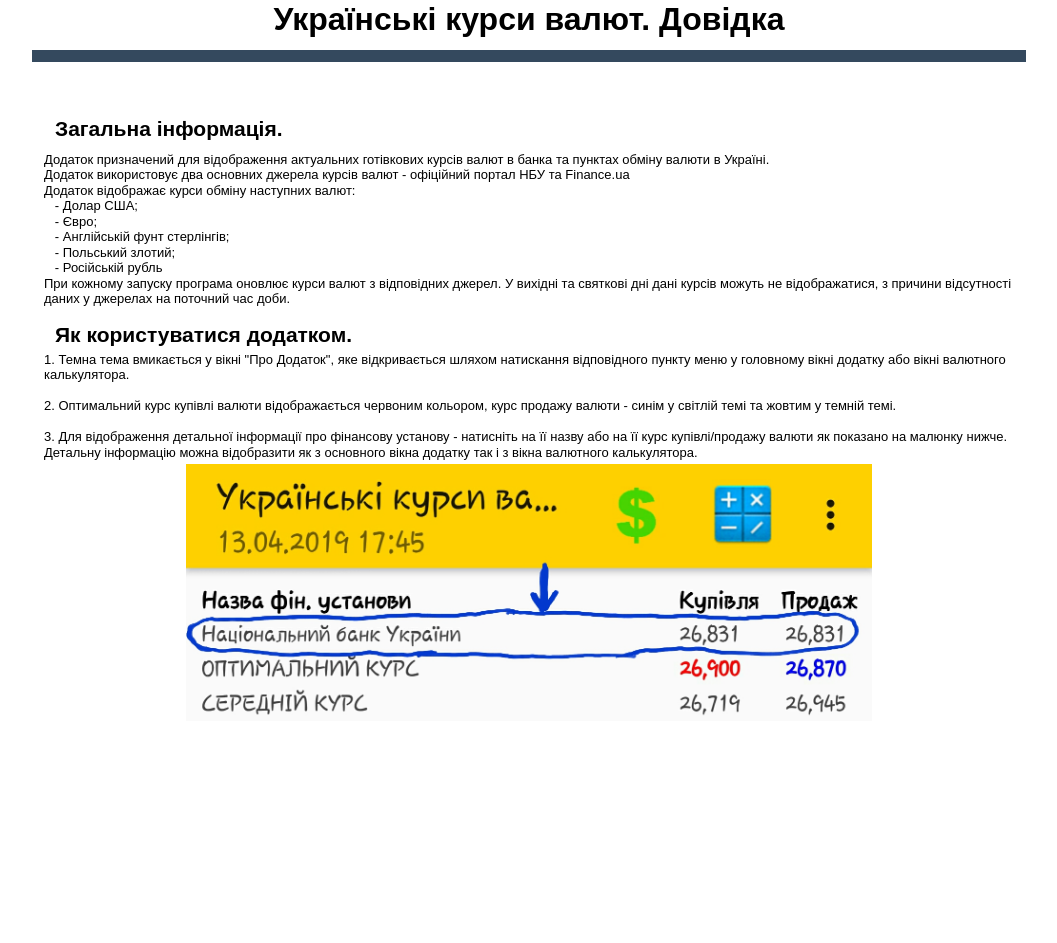
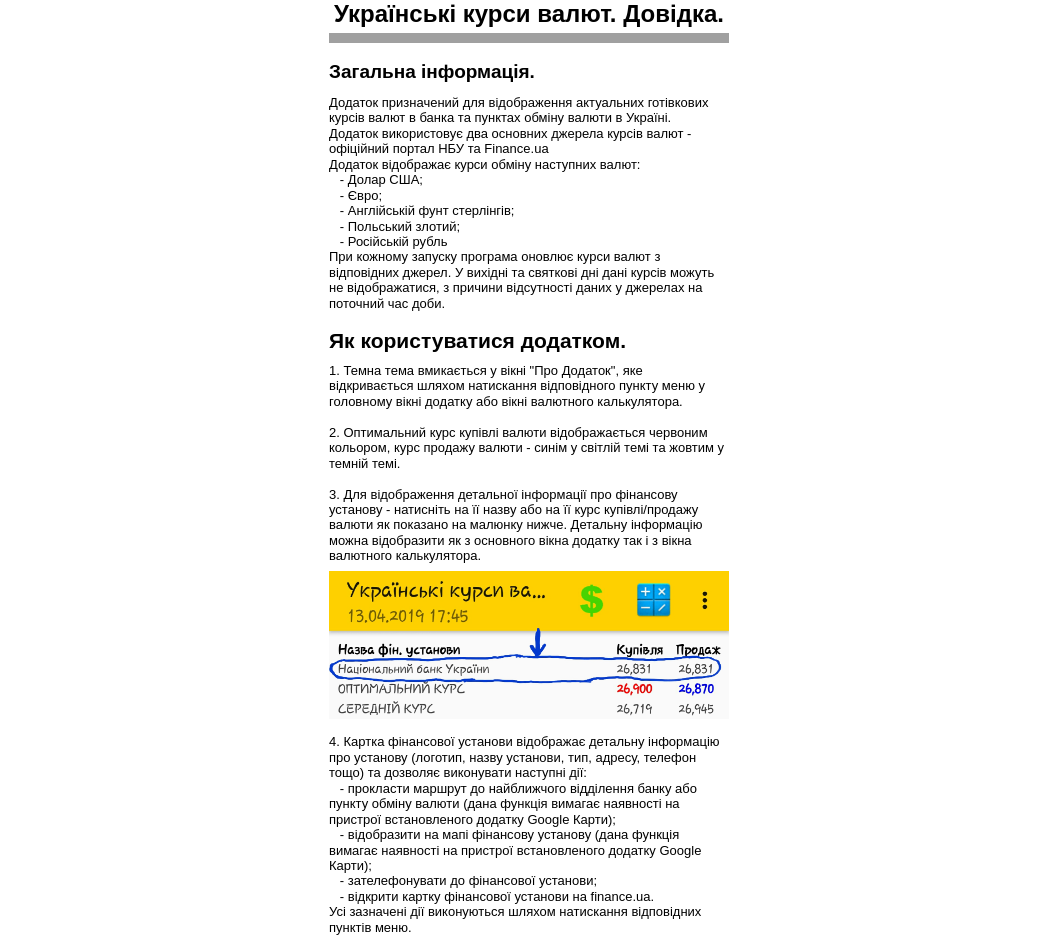
Before and after one commit to Semtur/semtur.github.io, a plain HTML site: page ucer/help/index.html in a window 1280 px wide. Shown: the whole page, without its empty margins (111-1168 px from the left). Before the commit the page ends 800 px from the top, so only its background shows below. Drawn offline with Linux system fonts and the light colour scheme.

Commit message:
Add files via upload

```diff
--- a/ucer/help/index.css
+++ b/ucer/help/index.css
@@ -1,6 +1,6 @@
 div#container
 {
-   width: 970px;
+   width: 400px;
    position: relative;
    margin: 0 auto 0 auto;
    text-align: left;
@@ -30,103 +30,9 @@ body
    color: #000000;
    font-family: Arial;
    font-weight: bold;
-   font-size: 32px;
+   font-size: 24px;
    margin: 0;
    text-align: center;
-}
-#wb_Divider1
-{
-   clear: both;
-   position: relative;
-   table-layout: fixed;
-   display: table;
-   text-align: center;
-   width: 100%;
-   background-color: rgba(255,255,255,0.39);
-   background-image: none;
-   border: 0px solid #CCCCCC;
-   box-sizing: border-box;
-   margin: 0;
-   margin-right: auto;
-   margin-left: auto;
-   max-width: 1024px;
-}
-#Divider1
-{
-   box-sizing: border-box;
-   padding: 50px 15px 50px 15px;
-   margin-right: auto;
-   margin-left: auto;
-}
-#Divider1 .row
-{
-   margin-right: -15px;
-   margin-left: -15px;
-}
-#Divider1 > .row > .col-1
-{
-   box-sizing: border-box;
-   font-size: 0px;
-   min-height: 1px;
-   padding-right: 15px;
-   padding-left: 15px;
-   position: relative;
-}
-#Divider1 > .row > .col-1
-{
-   float: left;
-}
-#Divider1 > .row > .col-1
-{
-   background-color: transparent;
-   background-image: none;
-   border: 0px solid #FFFFFF;
-   width: 100%;
-   text-align: center;
-}
-#Divider1:before,
-#Divider1:after,
-#Divider1 .row:before,
-#Divider1 .row:after
-{
-   display: table;
-   content: " ";
-}
-#Divider1:after,
-#Divider1 .row:after
-{
-   clear: both;
-}
-@media (max-width: 480px)
-{
-#Divider1 > .row > .col-1
-{
-   float: none;
-   width: 100%;
-}
-}
-#Divider1-overlay
-{
-   position: absolute;
-   top: 0;
-   right: 0;
-   bottom: 0;
-   left: 0;
-   background-color: #FFFFFF;
-   opacity: 0.39;
-}
-#DividerLine1
-{
-   border-color: #34495E;
-   border-style: solid;
-   border-bottom-width: 12px;
-   border-top: 0px;
-   border-left: 0px;
-   border-right: 0px;
-   height: 0 !important;
-   line-height: 0px !important;
-   margin: 0;
-   padding: 0;
 }
 #wb_Heading2
 {
@@ -142,7 +48,7 @@ body
    color: #000000;
    font-family: Arial;
    font-weight: bold;
-   font-size: 21px;
+   font-size: 19px;
    margin: 0;
    text-align: left;
 }
@@ -200,3 +106,29 @@ body
    width: 100%;
    height: 100%;
 }
+#wb_Text3
+{
+   background-color: transparent;
+   background-image: none;
+   border: 0px solid #000000;
+   padding: 0;
+   margin: 0;
+   text-align: left;
+}
+#wb_Text3 div
+{
+   text-align: left;
+}
+#Line1
+{
+   border-color: #A0A0A0;
+   border-style: solid;
+   border-bottom-width: 10px;
+   border-top: 0px;
+   border-left: 0px;
+   border-right: 0px;
+   height: 0 !important;
+   line-height: 0px !important;
+   margin: 0;
+   padding: 0;
+}
--- a/ucer/help/index.html
+++ b/ucer/help/index.html
@@ -4,34 +4,26 @@
 <meta charset="utf-8">
 <title>Українські курси валют. Довідка</title>
 <meta name="generator" content="WYSIWYG Web Builder 14 - http://www.wysiwygwebbuilder.com">
-<meta name="viewport" content="width=device-width, initial-scale=1.0">
 <link href="ucer_help.css" rel="stylesheet">
 <link href="index.css" rel="stylesheet">
 </head>
 <body>
 <div id="container">
-<div id="wb_Heading1" style="position:absolute;left:0px;top:0px;width:970px;height:100px;z-index:1;">
-<h1 id="Heading1">Українські курси валют. Довідка</h1></div>
-<div id="wb_Heading2" style="position:absolute;left:11px;top:117px;width:231px;height:35px;z-index:2;">
+<div id="wb_Heading1" style="position:absolute;left:0px;top:0px;width:400px;height:43px;z-index:0;">
+<h1 id="Heading1">Українські курси валют. Довідка.</h1></div>
+<div id="wb_Heading2" style="position:absolute;left:0px;top:61px;width:231px;height:34px;z-index:1;">
 <h3 id="Heading2">Загальна інформація.</h3></div>
-<div id="wb_Text1" style="position:absolute;left:0px;top:152px;width:970px;height:160px;z-index:3;">
+<div id="wb_Text1" style="position:absolute;left:0px;top:95px;width:400px;height:224px;z-index:2;">
 <span style="color:#000000;font-family:Arial;font-size:13px;">Додаток призначений для відображення актуальних готівкових курсів валют в банка та пунктах обміну валюти в Україні.<br>Додаток використовує два основних джерела курсів валют - офіційний портал НБУ та Finance.ua<br>Додаток відображає курси обміну наступних валют:<br>&nbsp;&nbsp; - Долар США;<br>&nbsp;&nbsp; - Євро;<br>&nbsp;&nbsp; - Англійській фунт стерлінгів;<br>&nbsp;&nbsp; - Польський злотий;<br>&nbsp;&nbsp; - Російській рубль<br>При кожному запуску програма оновлює курси валют з відповідних джерел. У вихідні та святкові дні дані курсів можуть не відображатися, з причини відсутності даних у джерелах на поточний час доби.</span></div>
-<div id="wb_Heading3" style="position:absolute;left:11px;top:323px;width:301px;height:34px;z-index:4;">
+<div id="wb_Heading3" style="position:absolute;left:0px;top:329px;width:301px;height:34px;z-index:3;">
 <h3 id="Heading3">Як користуватися додатком.</h3></div>
-<div id="wb_Text2" style="position:absolute;left:0px;top:352px;width:970px;height:112px;z-index:5;">
+<div id="wb_Text2" style="position:absolute;left:0px;top:363px;width:400px;height:208px;z-index:4;">
 <span style="color:#000000;font-family:Arial;font-size:13px;">1. Темна тема вмикається у вікні &quot;Про Додаток&quot;, яке відкривається шляхом натискання відповідного пункту меню у головному вікні додатку або вікні валютного калькулятора.<br><br>2. Оптимальний курс купівлі валюти відображається червоним кольором, курс продажу валюти - синім у світлій темі та жовтим у темній темі.<br><br>3. Для відображення детальної інформації про фінансову установу - натисніть на її назву або на її курс купівлі/продажу валюти як показано на малюнку нижче. Детальну інформацію можна відобразити як з основного вікна додатку так і з вікна валютного калькулятора.</span></div>
-<div id="wb_Image1" style="position:absolute;left:142px;top:464px;width:686px;height:257px;z-index:6;">
+<div id="wb_Image1" style="position:absolute;left:0px;top:571px;width:400px;height:148px;z-index:5;">
 <img src="images/Image_1555191427547.png" id="Image1" alt=""></div>
-</div>
-<div id="wb_Divider1">
-<div id="Divider1-overlay"></div>
-<div id="Divider1">
-<div class="row">
-<div class="col-1">
-<hr id="DividerLine1" style="display:block;width: 100%;z-index:0;">
-</div>
-</div>
-</div>
+<div id="wb_Text3" style="position:absolute;left:0px;top:719px;width:400px;height:224px;z-index:6;">
+<span style="color:#000000;font-family:Arial;font-size:13px;"><br>4. Картка фінансової установи відображає детальну інформацію про установу (логотип, назву установи, тип, адресу, телефон тощо) та дозволяє виконувати наступні дії:<br>&nbsp;&nbsp; - прокласти маршрут до найближчого відділення банку або пункту обміну валюти (дана функція вимагає наявності на пристрої встановленого додатку Google Карти);<br>&nbsp;&nbsp; - відобразити на мапі фінансову установу (дана функція вимагає наявності на пристрої встановленого додатку Google Карти);<br>&nbsp;&nbsp; - зателефонувати до фінансової установи;<br>&nbsp;&nbsp; - відкрити картку фінансової установи на finance.ua.<br>Усі зазначені дії виконуються шляхом натискання відповідних пунктів меню.</span></div>
+<hr id="Line1" style="position:absolute;left:0px;top:33px;width:400px;z-index:7;">
 </div>
 </body>
 </html>
```
